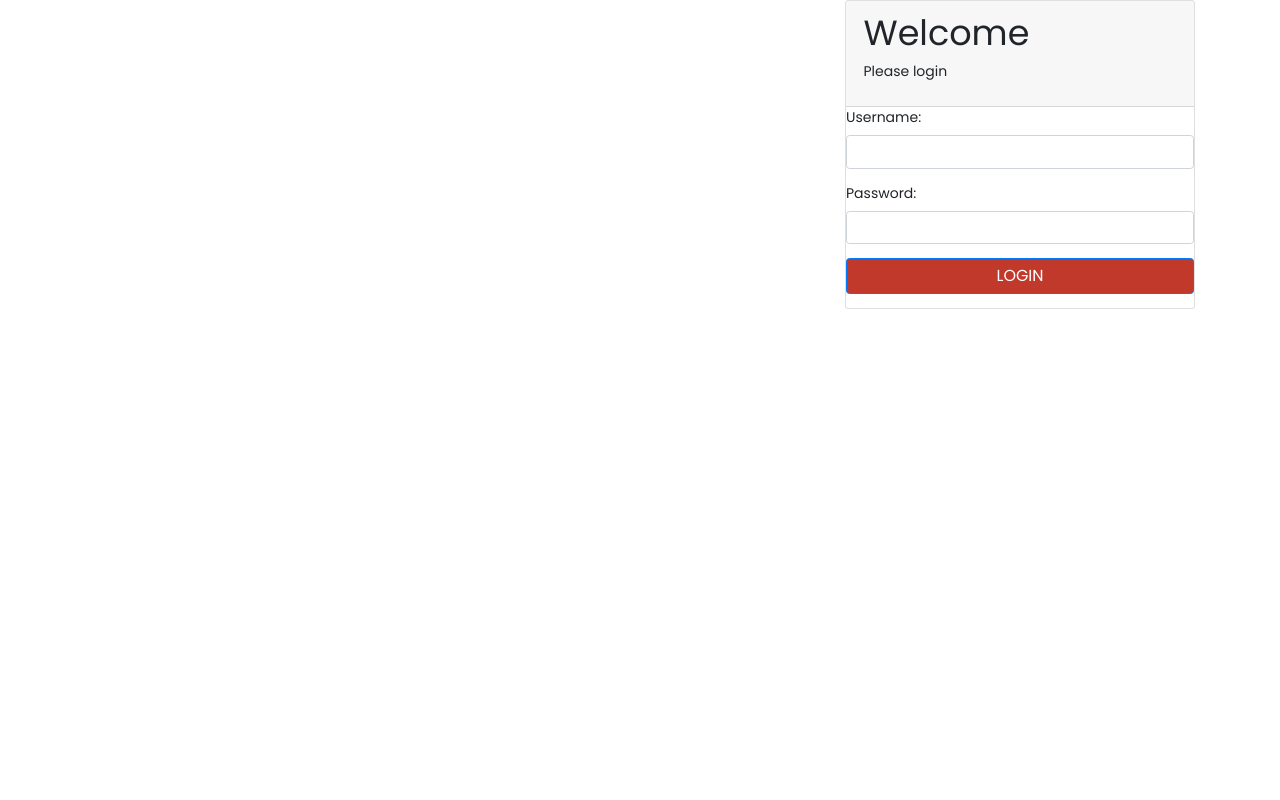
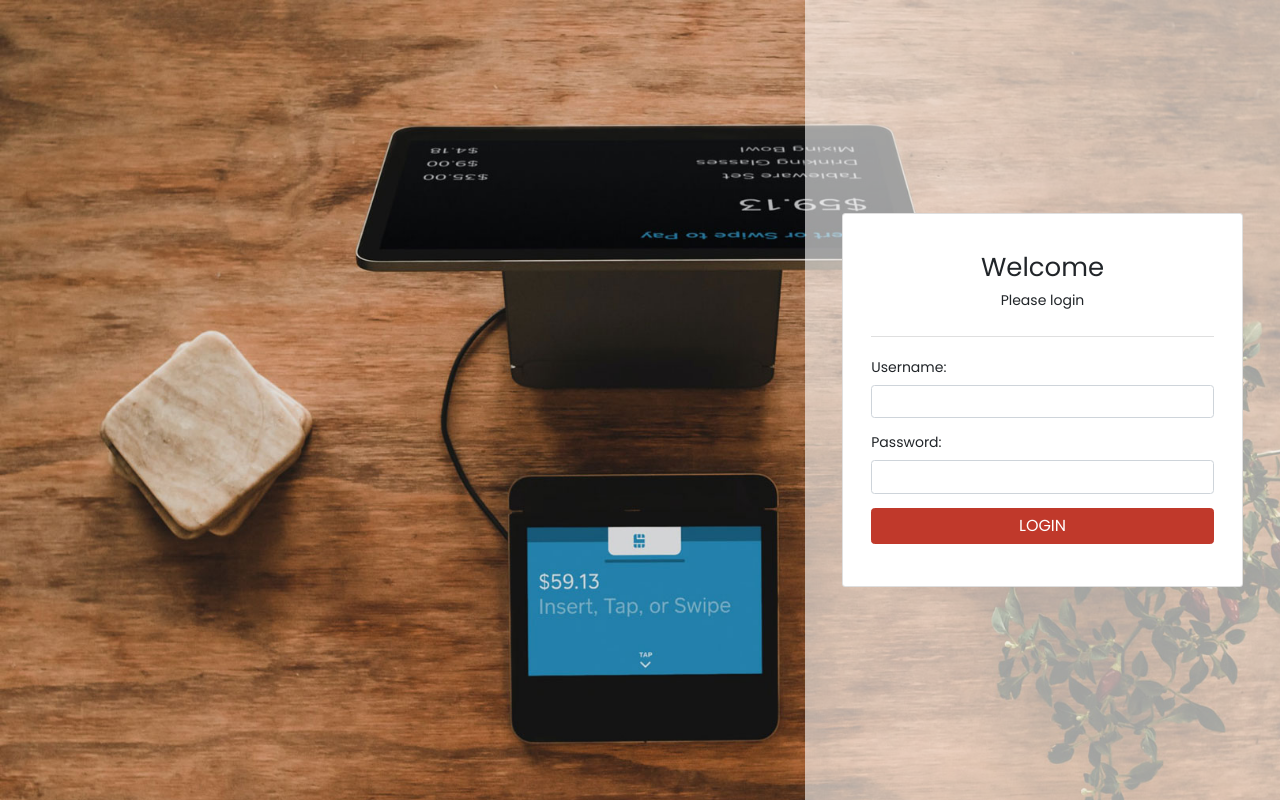
Before and after one commit to sydneymlambo/Mini-POS, a PHP site: page /login.php in a window 1280 px wide. Run offline with PHP 8.4, Linux system fonts and the light colour scheme; data that the repository does not hold is empty; some libraries are stand-ins or nearby versions.

Commit message:
login page styling

```diff
--- a/css/main.css
+++ b/css/main.css
@@ -23,10 +23,61 @@ body {
 .btn.btn-primary {
   background-color: #c0392b;
   color: #fff;
+  border-color: #c0392b;
+}
+
+.btn.btn-primary:hover {
+  background-color: #fff;
+  color: #c0392b;
 }
 
 .btn.btn-secondary {
   background-color: #fff;
   color: #2c3e50;
+  border-color: #2c3e50 .btn.btn-secondary;
+}
+
+.btn.btn-secondary :hover {
+  background-color: #2c3e50;
+  color: #fff;
+}
+
+/* ----------------------LOGIN PAGE-----------------------------*/
+#login {
+  background-image: url("../img/login-bg.jpg");
+  background-size: cover;
+}
+
+#login h1 {
+  font-size: 1.857rem;
+  text-align: center;
+}
+
+#login p {
+  text-align: center;
+}
+
+#login .col-12 {
+  background-color: rgba(255, 255, 255, 0.6);
+  display: -webkit-box;
+  display: -ms-flexbox;
+  display: flex;
+  min-height: 100vh;
+  -webkit-box-align: center;
+      -ms-flex-align: center;
+          align-items: center;
+  -webkit-box-pack: center;
+      -ms-flex-pack: center;
+          justify-content: center;
+}
+
+#login .card {
+  padding: 2em;
+  width: 90%;
+}
+
+#login .card-header {
+  background-color: #fff;
+  margin-bottom: 20px;
 }
 /*# sourceMappingURL=main.css.map */
--- a/css/main.scss
+++ b/css/main.scss
@@ -6,6 +6,10 @@ body {
     font-family: 'Poppins', sans-serif;
 }
 
+//Colors
+
+$red: #c0392b;
+$black: #2c3e50;
 //buttons
 
 .btn {
@@ -16,21 +20,58 @@ body {
     justify-content: center;
 
     &.btn-primary {
-        background-color: #c0392b;
+        background-color: $red;
         color: #fff;
+        border-color: $red;
+
+        &:hover {
+            background-color: #fff;
+            color: $red;
+        }
     }
 
     &.btn-secondary {
         background-color: #fff;
-        color: #2c3e50;
+        color: $black;
+        border-color: $black
+
+        &:hover {
+            background-color: $black;
+            color: #fff;
+        }
     }
 }
 
 /* ----------------------LOGIN PAGE-----------------------------*/
 
 #login {
+    background-image: url('../img/login-bg.jpg');
+    background-size: cover;
 
     h1 {
         font-size: 1.857rem;
+        text-align: center;
+    }
+
+    p {
+        text-align: center;
+    }
+
+    .col-12 {
+        background-color: rgba(255,255,255, .6);
+        display: flex;
+        min-height: 100vh;
+        align-items: center;
+        justify-content: center;
+    }
+
+    .card {
+        padding: 2em;
+        width: 90%;
+    }
+
+    .card-header {
+        background-color: #fff;
+        margin-bottom: 20px;
     }
 }
--- a/login.php
+++ b/login.php
@@ -5,9 +5,9 @@ include 'head.php';
 
 <body id="login">
 
-    <div class="container">
+    <div class="container mr-md-0">
         <div class="row">
-            <div class="col-12 col-md-4 ml-auto">
+            <div class="col-12 col-md-6 col-lg-5 ml-auto">
             <div class="card">
                     <div class="card-header">
                         <h1>Welcome</h1>
```
Also changed, not shown: 1 other file.
